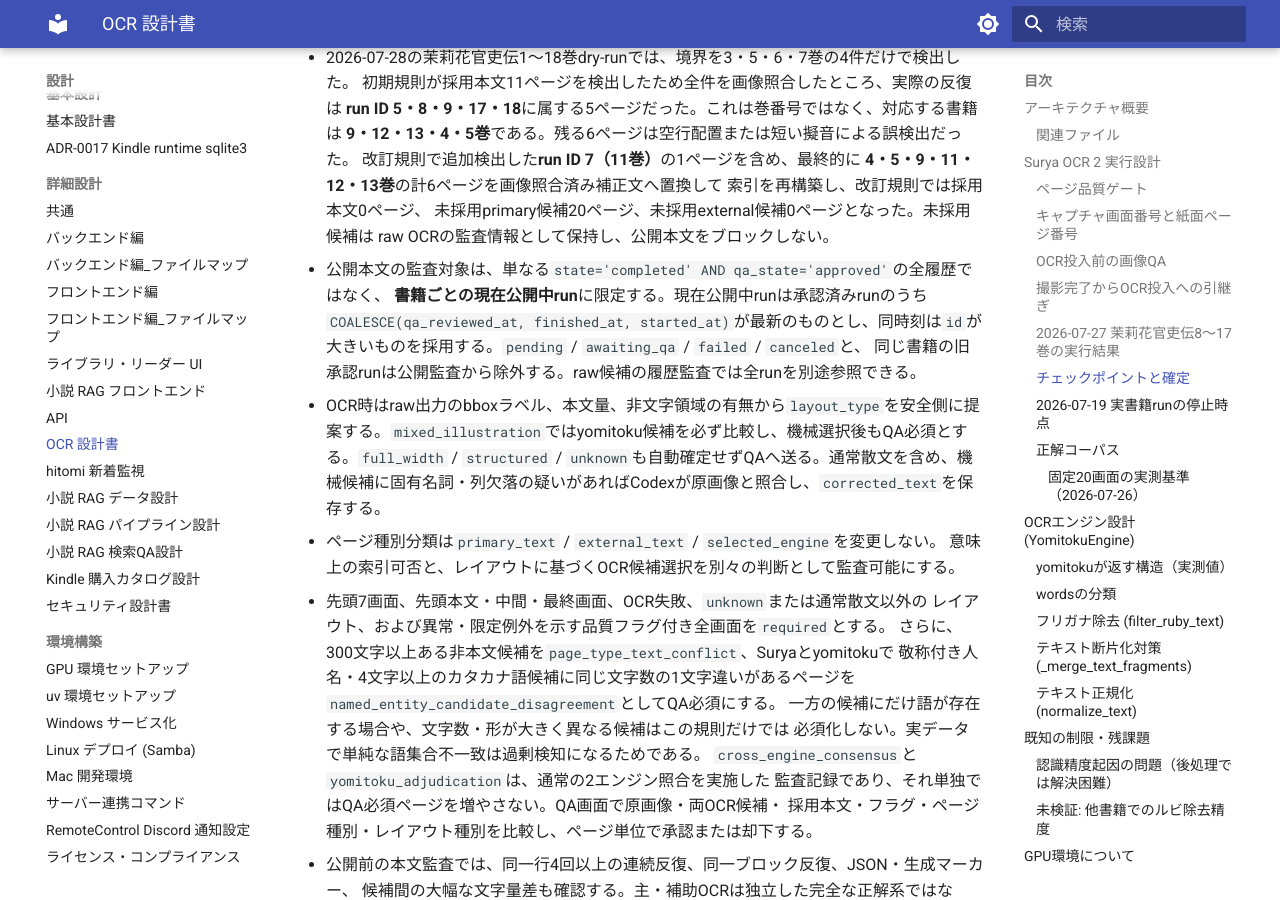
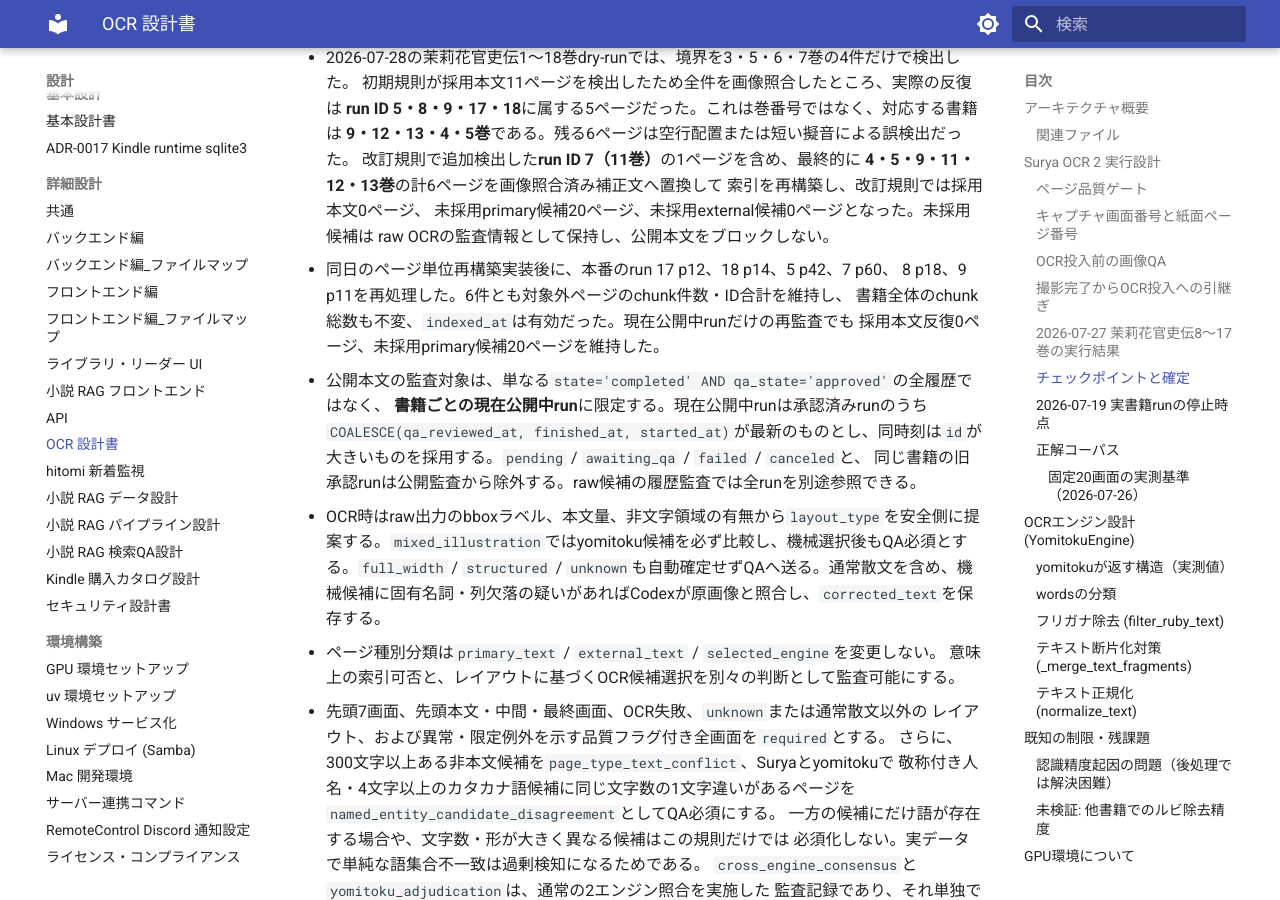
Before and after one commit to kkmmyr/Pic2PDF_Viewer, an MkDocs documentation site: the page built from docs/design/詳細設計/機能別/OCR設計書.md, in a window 1280 px wide and 900 px high, scrolled down 10113 px. Built offline with MkDocs 1.6.1 and Material for MkDocs 9.7.7, drawn with Linux system fonts in a browser that asks for light colours.

Commit message:
docs: record production page rebuild verification
Record the six successful production page-level index rebuilds and
confirm that non-target chunks, index state, and publication audit remain consistent.

Co-Authored-By: Codex GPT-5 <noreply@anthropic.com>

```diff
--- a/docs/design/詳細設計/機能別/OCR設計書.md
+++ b/docs/design/詳細設計/機能別/OCR設計書.md
@@ -267,6 +267,10 @@ Phase 5cではページ種別分類とレイアウト別候補選択を実装済
   索引を再構築し、改訂規則では採用本文0ページ、
   未採用primary候補20ページ、未採用external候補0ページとなった。未採用候補は
   raw OCRの監査情報として保持し、公開本文をブロックしない。
+- 同日のページ単位再構築実装後に、本番のrun 17 p12、18 p14、5 p42、7 p60、
+  8 p18、9 p11を再処理した。6件とも対象外ページのchunk件数・ID合計を維持し、
+  書籍全体のchunk総数も不変、`indexed_at`は有効だった。現在公開中runだけの再監査でも
+  採用本文反復0ページ、未採用primary候補20ページを維持した。
 - 公開本文の監査対象は、単なる`state='completed' AND qa_state='approved'`の全履歴ではなく、
   **書籍ごとの現在公開中run**に限定する。現在公開中runは承認済みrunのうち
   `COALESCE(qa_reviewed_at, finished_at, started_at)`が最新のものとし、同時刻は`id`が
```
Also changed, not shown: docs/design/詳細設計/機能別/小説RAG_パイプライン設計.md (+3 -1 lines), docs/log/変更履歴.md (+3 -0 lines).
